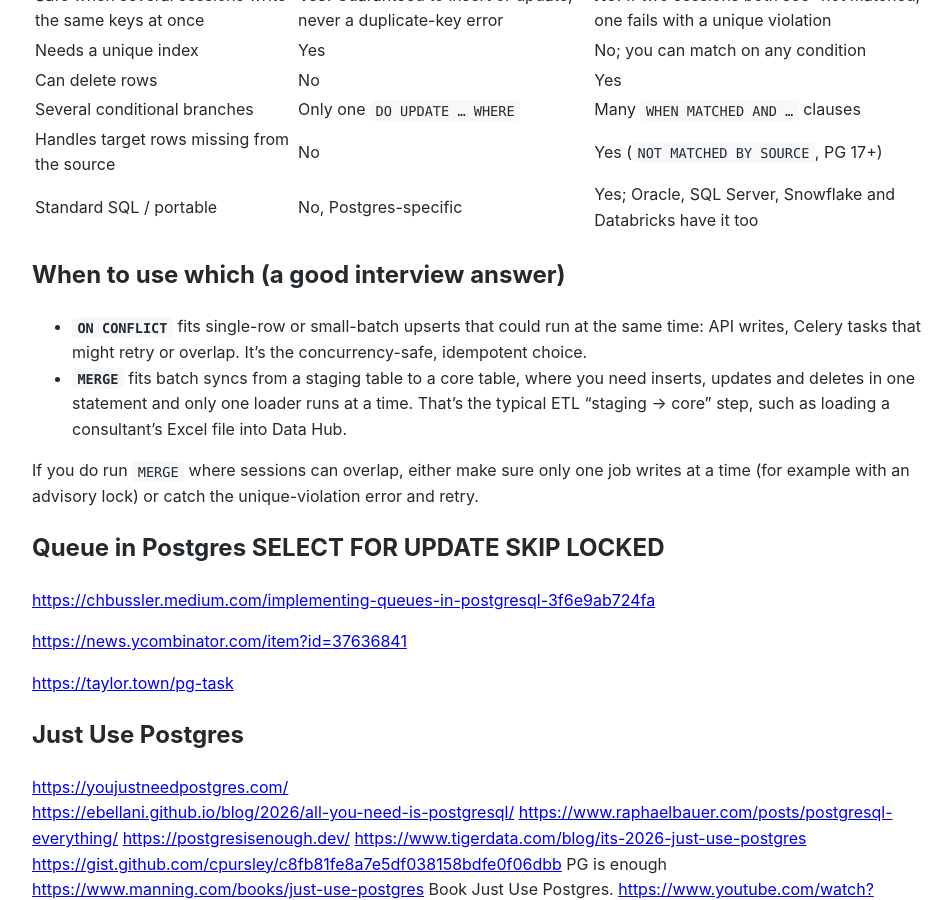
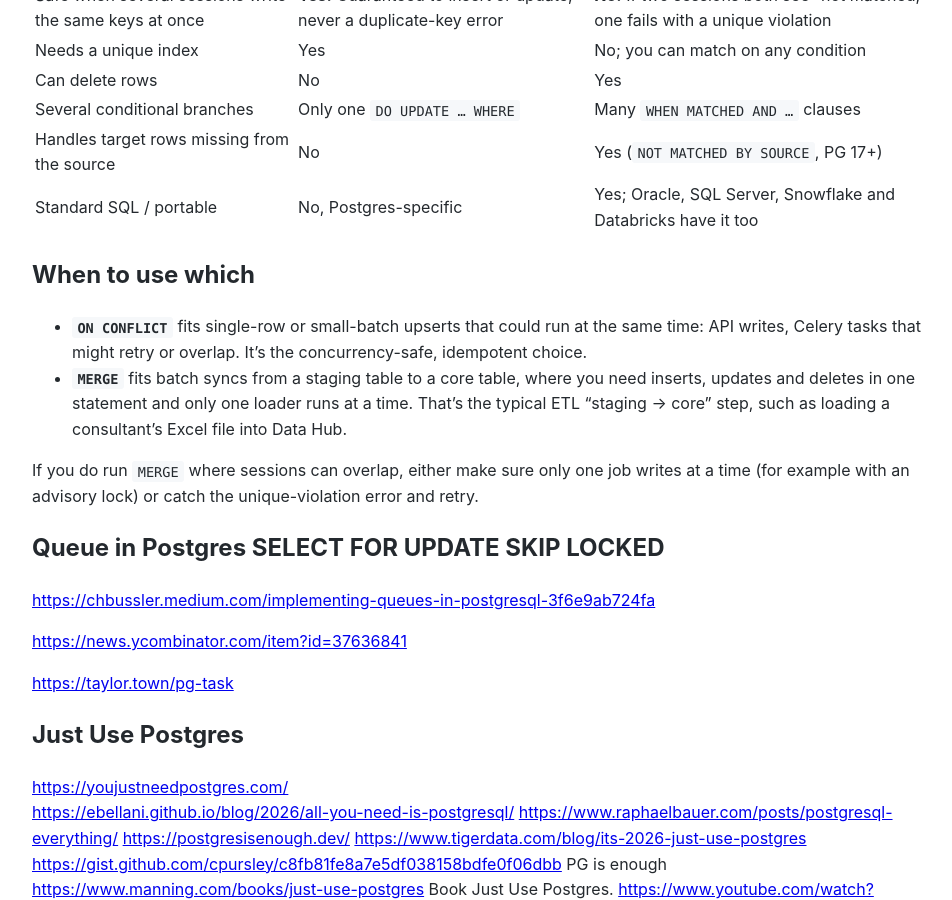
Before and after one commit to Michael-Lubinsky/michael-lubinsky.github.com, a Jekyll site: the page built from pg/pg.md, in a window 1280 px wide and 900 px high, scrolled down 2162 px. Shown: the whole window, without its empty margins (158-1110 px from the left). Built offline with Jekyll 4.4.1, drawn with Linux system fonts in a browser that asks for light colours; our own code applies the rules of GitHub Pages for plain Markdown files.

```diff
--- a/pg/pg.md
+++ b/pg/pg.md
@@ -102,7 +102,7 @@
 | Handles target rows missing from the source | No | Yes (`NOT MATCHED BY SOURCE`, PG 17+) |
 | Standard SQL / portable | No, Postgres-specific | Yes; Oracle, SQL Server, Snowflake and Databricks have it too |
 
-## When to use which (a good interview answer)
+## When to use which
 
 - **`ON CONFLICT`** fits single-row or small-batch upserts that could run at the same time: API writes, Celery tasks that might retry or overlap. It's the concurrency-safe, idempotent choice.
 - **`MERGE`** fits batch syncs from a staging table to a core table, where you need inserts, updates and deletes in one statement and only one loader runs at a time. That's the typical ETL "staging → core" step, such as loading a consultant's Excel file into Data Hub.
```
